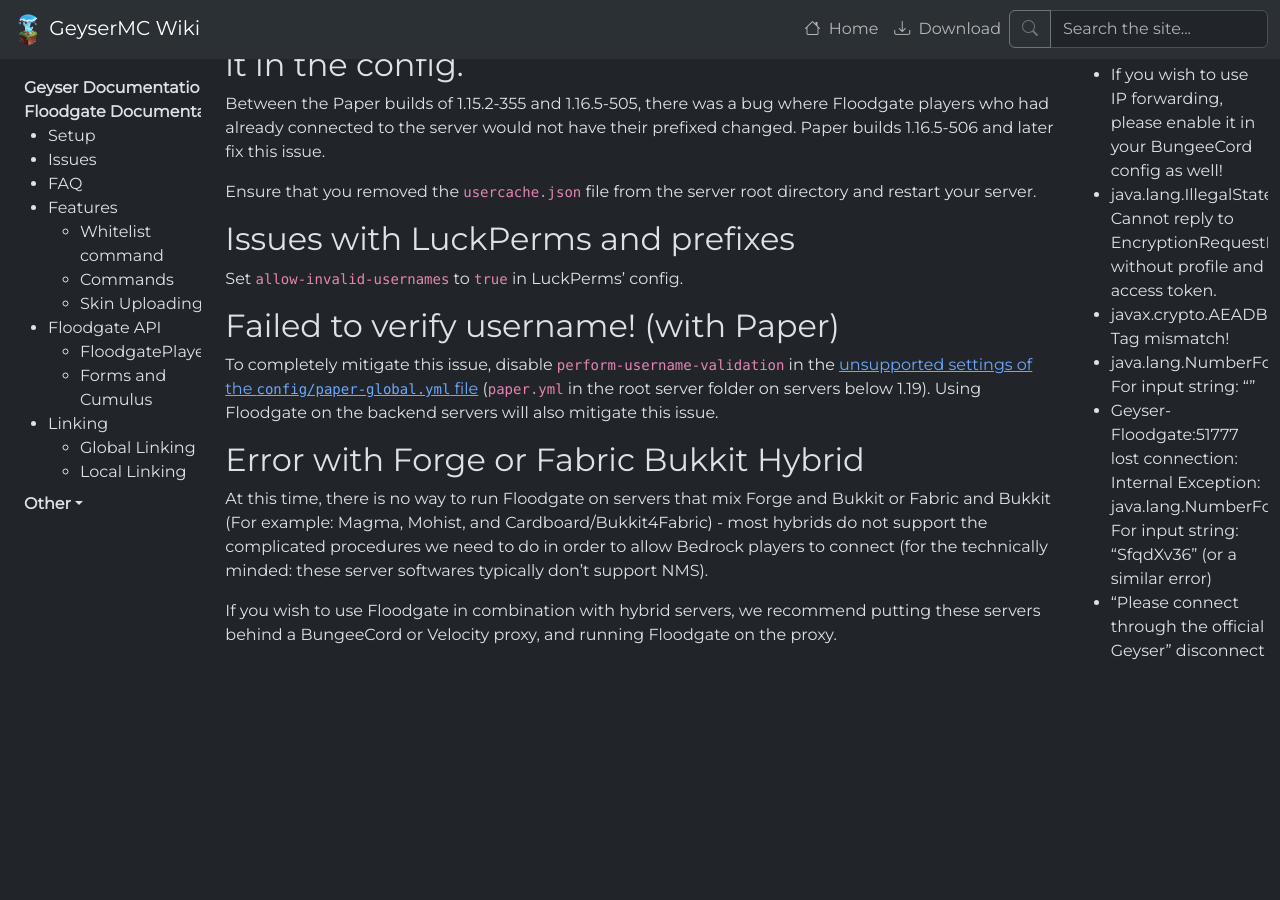
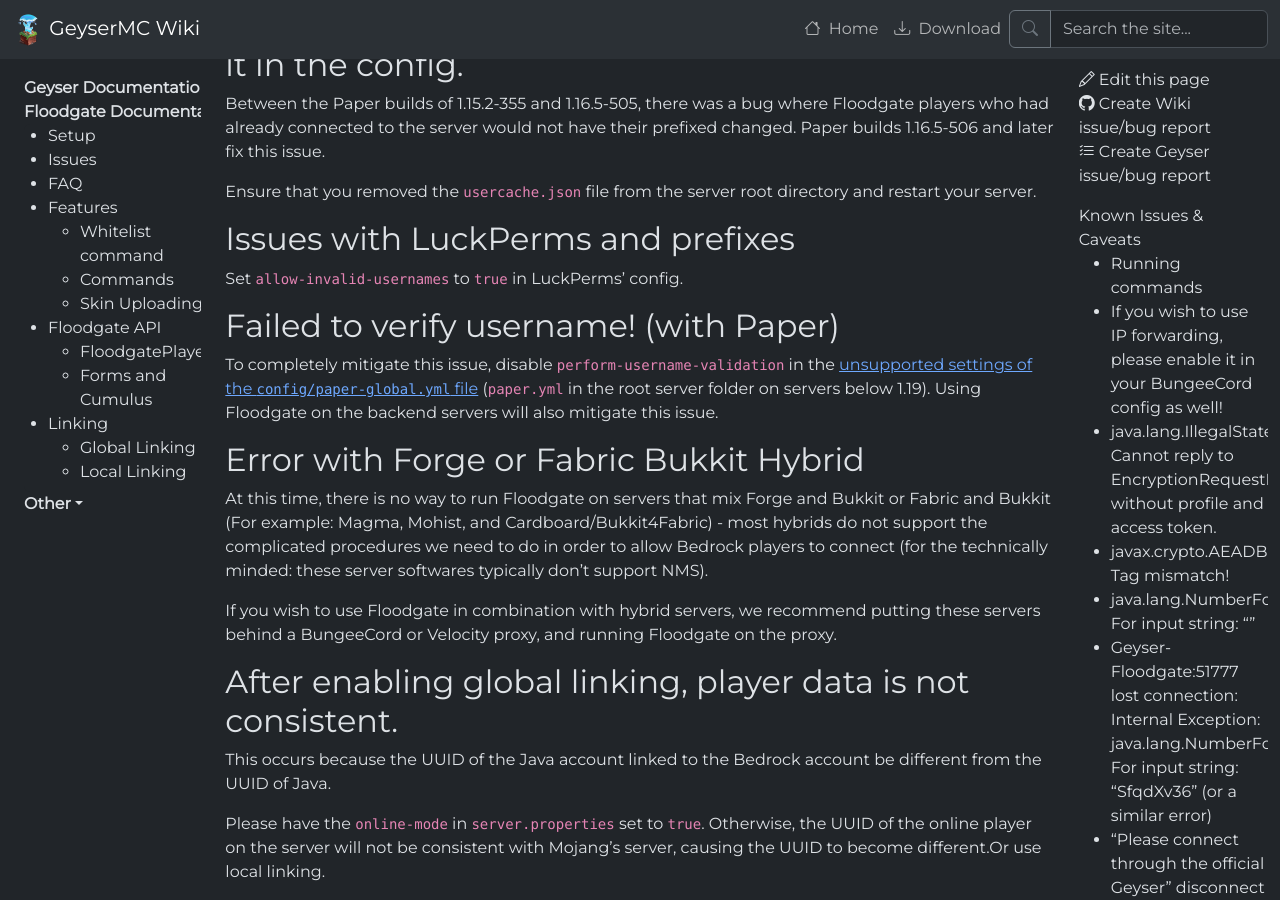
Before and after one commit to GeyserMC/GeyserWiki, a Jekyll site: the page built from _docs/floodgate/issues.md, in a window 1280 px wide and 900 px high, scrolled down 1335 px. Built offline with Jekyll 4.4.1, drawn with Linux system fonts in a browser that asks for light colours; before the commit the page ends 1998 px from its top, so only the background shows below that.

Commit message:
Update issues.md

```diff
--- a/_docs/floodgate/issues.md
+++ b/_docs/floodgate/issues.md
@@ -51,3 +51,9 @@
 At this time, there is no way to run Floodgate on servers that mix Forge and Bukkit or Fabric and Bukkit (For example: Magma, Mohist, and Cardboard/Bukkit4Fabric) - most hybrids do not support the complicated procedures we need to do in order to allow Bedrock players to connect (for the technically minded: these server softwares typically don't support NMS).
 
 If you wish to use Floodgate in combination with hybrid servers, we recommend putting these servers behind a BungeeCord or Velocity proxy, and running Floodgate on the proxy.
+
+## After enabling global linking, player data is not consistent.
+
+This occurs because the UUID of the Java account linked to the Bedrock account be different from the UUID of Java.
+
+Please have  the `online-mode` in `server.properties` set to `true`. Otherwise, the UUID of the online player on the server will not be consistent with Mojang's server, causing the UUID to become different.Or use  local linking.
```
